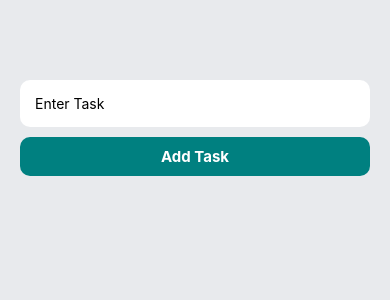
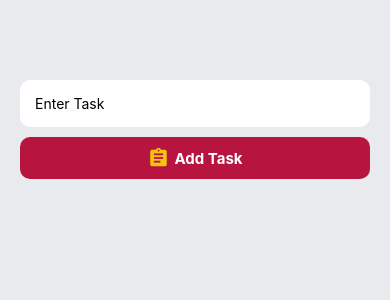
Before and after one commit to Rakibul-Islam-GitHub/MyTask-mobile-app-react-native, a React Native app: screen / in a window 390 px wide. Shown: the top 300 px of the page. Built offline with nearby package versions, Linux system fonts and the light colour scheme.

Commit message:
some styles added

```diff
--- a/components/TaskInput.js
+++ b/components/TaskInput.js
@@ -1,19 +1,35 @@
 import React, {useState} from 'react';
-import { Button, TextInput, View, StyleSheet, TouchableOpacity, Text} from 'react-native';
+import {  TextInput, View, StyleSheet, TouchableOpacity, Text} from 'react-native';
+import { MaterialIcons } from "@expo/vector-icons";
 
 const TaskInput = ({handleTask}) => {
     const [enteredTask, setEnteredTask]= useState('')
+    const handleEnteredTask=()=>{
+      if (enteredTask === "") {
+        alert("Please Enter a Task");
+      } else {
+        handleTask(enteredTask);
+        setEnteredTask("");
+      }
+
+    }
     return (
         <View>
         <TextInput
         style={styles.inputContainer}
           onChangeText={(value) => setEnteredTask(value)}
-
+          value={enteredTask}
           autoCapitalized="words"
           placeholder="Enter Task"
         ></TextInput>
-        <TouchableOpacity onPress={() => handleTask(enteredTask)}>
+        <TouchableOpacity onPress={ handleEnteredTask }>
           <View style={styles.btn}>
+          <MaterialIcons
+              style={{ marginRight: 5, color: "#f1c40f" }}
+              name='assignment'
+              size={22}
+
+            />
           <Text style={{color:'white', fontWeight:'bold', fontSize:15}}>Add Task</Text>
           </View>
 
@@ -37,7 +53,7 @@ const styles = StyleSheet.create({
     flexDirection: "row",
     padding: 10,
     marginTop: 10,
-    backgroundColor: "#008080",
+    backgroundColor: "#b71540",
     color: "#ffffff",
     borderRadius: 5,
     alignItems: "center",
--- a/components/TaskList.js
+++ b/components/TaskList.js
@@ -41,7 +41,8 @@ const styles = StyleSheet.create({
     },
     taskListContainer:{
         flexDirection: "row",
-        justifyContent: "center",
+        justifyContent: 'flex-start',
+        alignItems: "center"
 
 
       },
```
